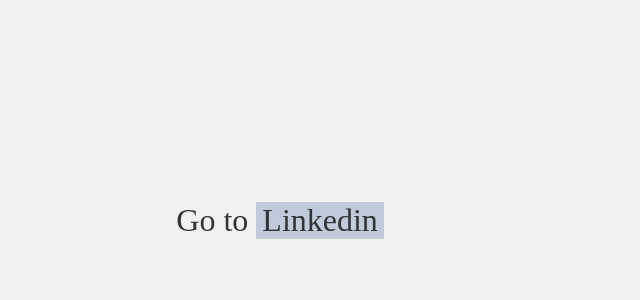
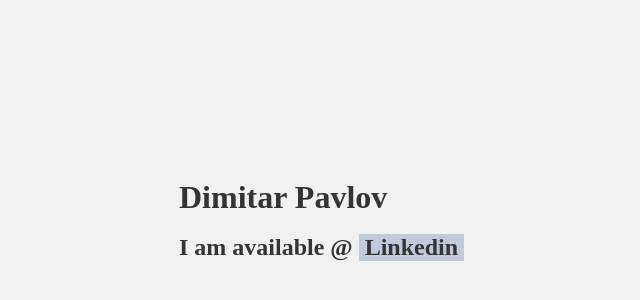
Before and after one commit to mitkko/mitkko.github.io, a plain HTML site: page index.html in a window 1280 px wide. Shown: the part 188-488 px from the top of the page, without its empty margins (261-901 px from the left). Drawn offline with Linux system fonts and the light colour scheme.

Commit message:
Update index.html

```diff
--- a/index.html
+++ b/index.html
@@ -28,12 +28,6 @@
           color: #343434;
         }
 
-        p {
-          padding: 12px;
-          width: 100%;
-          line-height: 1.4;
-        }
-
         a {
           display: inline-block;
           position: relative;
@@ -43,17 +37,21 @@
           background: #C1CADA;
         }
 
+        h1, h2 {
+          margin: 0 auto;
+        }
+
         #main {
-          display: block;
-          width: 100%;
-          font-size: 32px;
+          margin: 0 auto;
+          width: 400px;
         }
       </style>
     </head>
 
     <body>
-      <p ontouchstart="true">
-        <div id="main">Go to <a class="fade" href="https://www.linkedin.com/in/dimitarpavlov/">Linkedin</a></div>
-      </p>
+      <div id="main">
+          <h1>Dimitar Pavlov</h1><br />
+          <h2>I am available @ <a class="fade" href="https://www.linkedin.com/in/dimitarpavlov/">Linkedin</a></h2>
+      </div>
     </body>
 </html>
```
